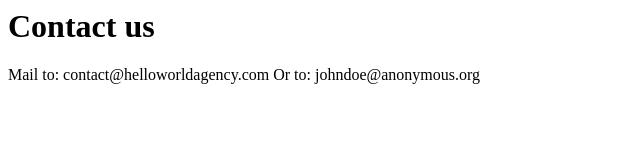
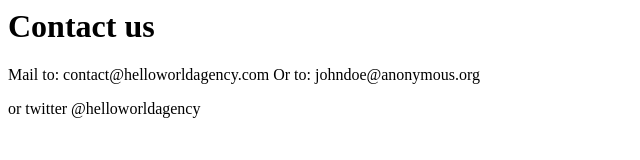
Before and after one commit to nh13jan/mysite, a plain HTML site: page contact.html in a window 1280 px wide. Shown: the whole page, without its empty margins (0-640 px from the left). Drawn offline with Linux system fonts and the light colour scheme.

Commit message:
Added twitter link

```diff
--- a/contact.html
+++ b/contact.html
@@ -1,7 +1,8 @@
 <html>
 <body>
 	<h1>Contact us</h1>
-	Mail to: contact@helloworldagency.com
-	Or to: johndoe@anonymous.org
+	<p>Mail to: contact@helloworldagency.com
+	Or to: johndoe@anonymous.org</p>
+	<p>or twitter @helloworldagency</p>
 </body>
 </html>
```
